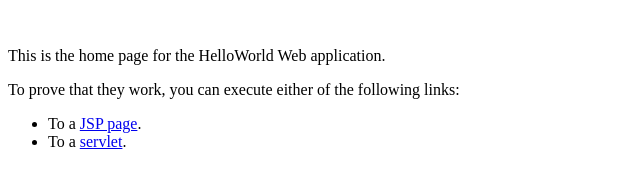
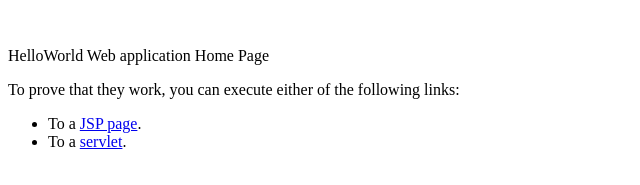
Before and after one commit to manichandergit/myrepo, a plain HTML site: page mani.html in a window 1280 px wide. Shown: the part 59-244 px from the top of the page, without its empty margins (0-640 px from the left). Drawn offline with Linux system fonts and the light colour scheme.

Commit message:
Update mani.html

```diff
--- a/mani.html
+++ b/mani.html
@@ -15,7 +15,7 @@
       </tr>
     </table>
 
-    <p>This is the home page for the HelloWorld Web application. </p>
+    <p>HelloWorld Web application Home Page </p>
     <p>To prove that they work, you can execute either of the following links:
     <ul>
       <li>To a <a href="hello.jsp">JSP page</a>.
```
